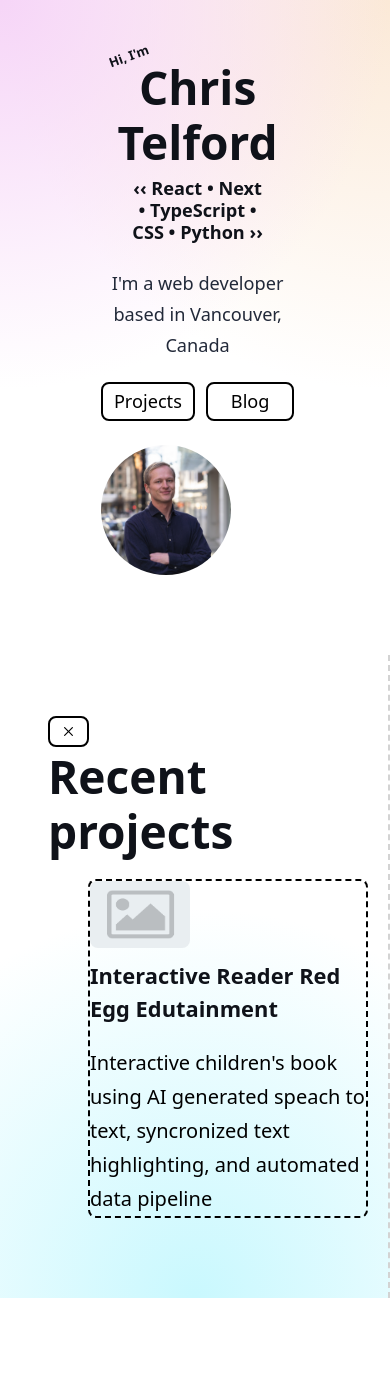
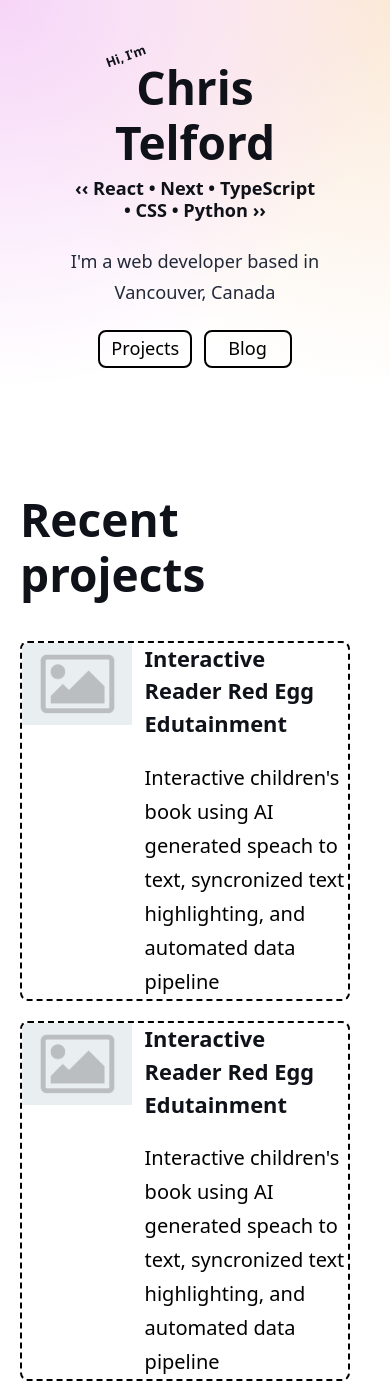
Before and after one commit to tef20/personal-website, an Astro site: page /projects in a window 390 px wide. Shown: the top 1384 px of the page. Before the commit the page ends 1298 px from the top, so only its background shows below. Built offline with nearby package versions, Linux system fonts and the light colour scheme; Astro itself is replaced by a stand-in of ours.

Commit message:
projects page tidied

```diff
--- a/src/components/InfoCard.astro
+++ b/src/components/InfoCard.astro
@@ -18,7 +18,13 @@ import Link from "./Link.astro";
       <Link href="./blog">Blog</Link>
     </nav>
   </div>
-  <Image class="display-pic" src={dp} alt="Display Picture" format="webp" />
+  <Image
+    id="display-pic"
+    class="display-pic"
+    src={dp}
+    alt="Display Picture"
+    format="webp"
+  />
 </section>
 <style>
   .text-centered {
@@ -28,8 +34,6 @@ import Link from "./Link.astro";
   h2 {
     font-size: var(--step-0);
     font-weight: light;
-
-    /* position: relative; */
 
     text-wrap: balance;
   }
@@ -49,14 +53,12 @@ import Link from "./Link.astro";
     animation-duration: 0.7s;
   }
 
-  .info-card * {
-    /* outline: dashed 2px maroon; */
-  }
-
   .info-card {
     padding-inline: 1.1em;
 
     display: flex;
+
+    gap: 1.5em;
 
     justify-content: space-evenly;
     align-items: center;
--- a/src/components/ListItem.astro
+++ b/src/components/ListItem.astro
@@ -4,42 +4,45 @@ import placeholderImg from "../assets/placeholder-img.png";
 const { href, title, text, imgSrc, imgAlt } = Astro.props;
 ---
 
-<a href={href}>
-  <li class="smol-card-component">
+<li class="smol-card-component">
+  <a href={href} target="_blank">
     {
       imgSrc ? (
         <Image class="img" src={placeholderImg} alt={imgAlt} />
       ) : (
         <Image class="img" src={placeholderImg} alt={imgAlt} />
       )
-    }<div>
+    }<div class="text">
       <h1>{title}</h1>
       <p>{text}</p>
     </div>
-  </li>
-</a>
+  </a>
+</li>
 
 <style>
-  a {
-    text-decoration: none;
-  }
-
   li {
     list-style: none;
+    margin-bottom: 1em;
 
-    display: flex;
-    gap: 1.1ch;
-    flex-wrap: wrap;
+    overflow: hidden;
 
-    color: black;
     border: 2px dashed black;
     border-radius: 8px;
   }
 
+  a {
+    text-decoration: none;
+
+    display: flex;
+    gap: 1.1ch;
+
+    color: black;
+  }
+
   .img {
-    width: 23%;
-    min-width: 100px;
-    aspect-ratio: 3 / 2;
+    height: 100%;
+    width: 30%;
+    min-width: 110px;
   }
 
   h1 {
--- a/src/pages/projects/index.astro
+++ b/src/pages/projects/index.astro
@@ -23,7 +23,7 @@ const { page } = Astro.props;
       <InfoCard />
     </aside>
     <main>
-      <Link href="/">
+      <!-- <Link href="/">
         <svg
           width="15"
           height="15"
@@ -36,22 +36,21 @@ const { page } = Astro.props;
             fill-rule="evenodd"
             clip-rule="evenodd"></path></svg
         >
-      </Link>
+      </Link> -->
       <h1>Recent projects</h1>
       <ul>
-        <ListItem
-          href="./exampleProject"
-          title={"Interactive Reader Red Egg Edutainment"}
-          imgAlt="RedEgg Educatainment logo - a red, cartoon egg with a face"
-          text="Interactive children's book using AI generated speach to text, syncronized text highlighting, and automated data pipeline"
-        />
+        {
+          Array(4).fill(
+            <ListItem
+              href="https://red-egg-edu-reader.vercel.app/"
+              title={"Interactive Reader Red Egg Edutainment"}
+              imgAlt="RedEgg Educatainment logo - a red, cartoon egg with a face"
+              text="Interactive children's book using AI generated speach to text, syncronized text highlighting, and automated data pipeline"
+            />
+          )
+        }
       </ul>
     </main>
-    <style>
-      article {
-        max-height: 75vh;
-        overflow-y: auto;
-      }
-    </style>
+    <style></style>
   </body>
 </html>
--- a/src/styles/global.css
+++ b/src/styles/global.css
@@ -68,7 +68,7 @@ body {
 
 main {
   /* outline: solid red 2px; */
-  width: clamp(320px, 50%, 860px);
+  /* width: clamp(320px, 50%, 860px); */
   margin-block: auto;
   margin-inline: auto;
   padding: 3em 1em;
@@ -84,18 +84,38 @@ aside {
   /* outline: solid blue 2px; */
   max-width: 20vw;
   margin-block: auto;
-  /* padding: 3em 2em; */
   margin-inline: min(2em, 10vw) 1em;
   padding: 3em 2em;
 }
 
-@media (max-width: 1490px) {
+ul {
+  margin-top: var(--step-4);
+  max-height: 65vh;
+  overflow-y: auto;
+  padding: 0 1em 0 0;
+}
+
+@media (max-width: 1000px) {
   body {
     flex-direction: column-reverse;
   }
+  aside {
+    max-width: initial;
+    margin-inline: auto;
+  }
 
-  main {
-    margin-block: auto;
+  aside #display-pic {
+    display: none;
+  }
+  aside + main {
+    border-inline-end: none;
+
+    padding-block-start: 1em;
+    margin-inline: 0;
+  }
+
+  ul {
+    max-height: none;
   }
 }
 
@@ -167,7 +187,8 @@ table {
 img {
   max-width: 100%;
   height: auto;
-  border-radius: 8px;
+  font-style: italic;
+  /* border-radius: 8px; */
 }
 
 code {
```
